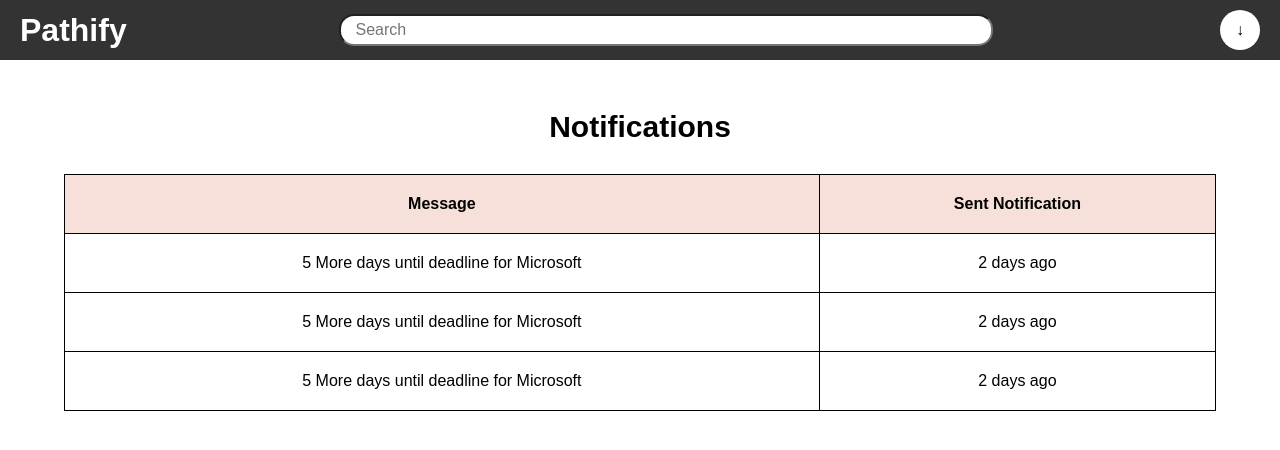
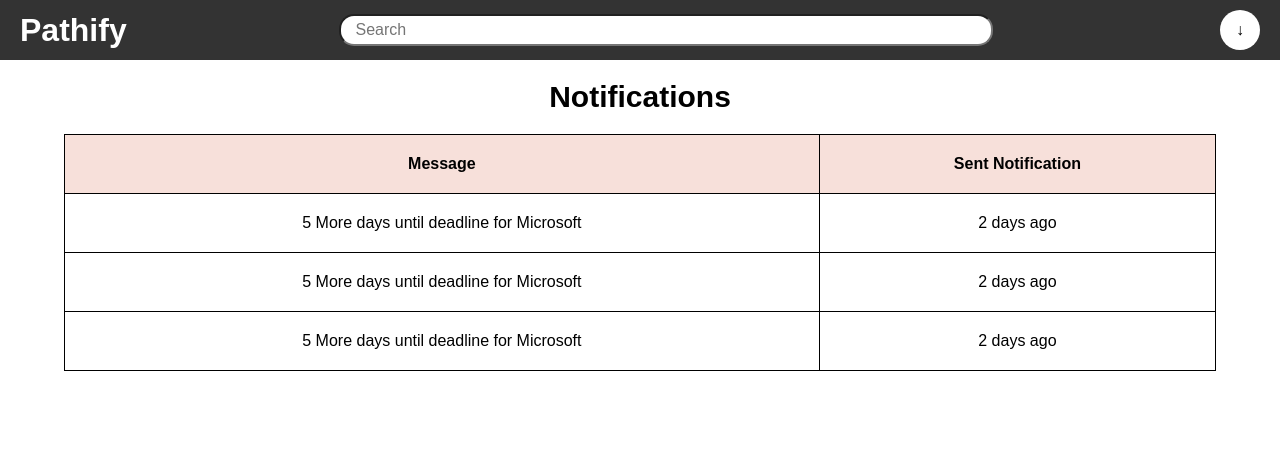
Before and after one commit to by04min/Pathify, a React (Vite) app in the folder pathify/: page /Notification in a window 1280 px wide. Shown: the top 450 px of the page. Built offline with nearby package versions, Linux system fonts and the light colour scheme.

Commit message:
Fixed Light/Dark mode functionality for notifications and profile page
Previously, the job experience table in 'Profile' did not have a background, and some CSS styling was overriden by App.css styling. There were similar issues for the 'Notification' page.

I resolved this issue.

```diff
--- a/pathify/src/components/JobCard.css
+++ b/pathify/src/components/JobCard.css
@@ -3,6 +3,8 @@
     height: 100%;
     display: inline-flex;
     flex-direction: column;
+    background-color: white;
+    color: black;
     justify-content: flex-start;
     align-items: center;
 }
--- a/pathify/src/pages/Notification.css
+++ b/pathify/src/pages/Notification.css
@@ -1,11 +1,10 @@
 .notification-title{
-    margin-top: 20px;
     font-family: sans-serif;
     font-weight: bold;
     font-size: 30px;
     justify-content: center;
     position: relative;
-    padding: 30px;
+    padding: 20px;
 }
 
 .notification-table-container table{
@@ -13,6 +12,7 @@
     width: 90%;
     border-collapse: collapse;
     margin: 0 auto;
+    color: black;
 }
 
 .notification-table-container th{
```
